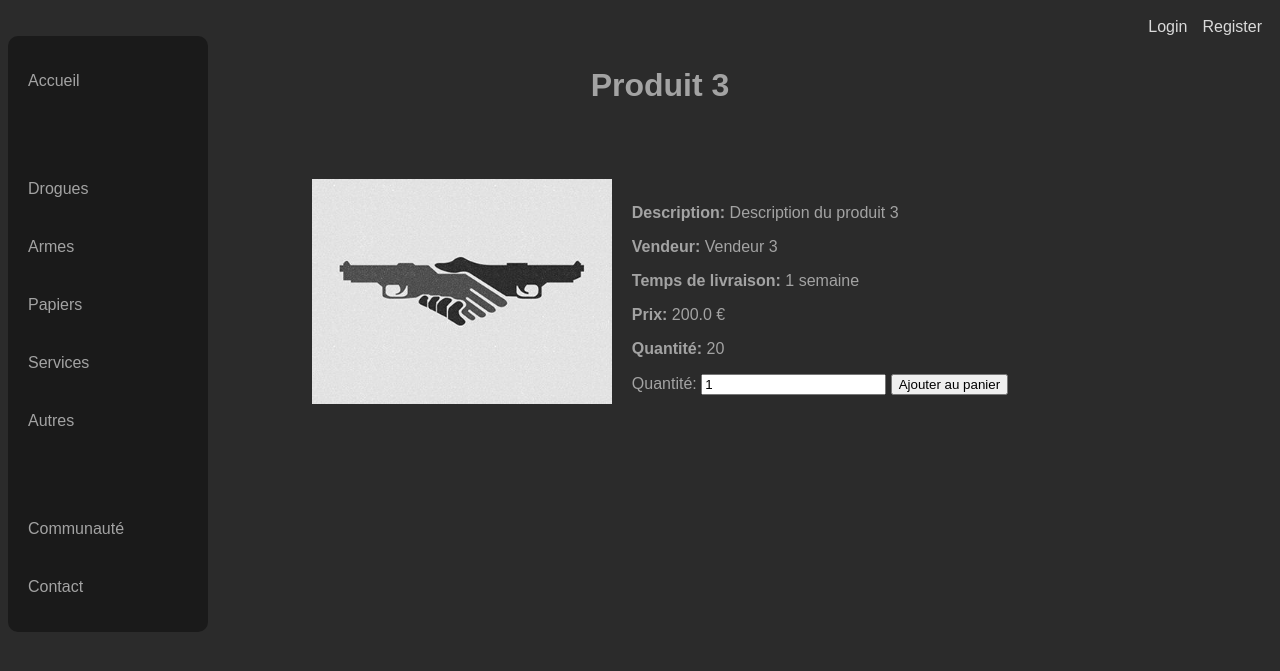
After one commit to blalf/DarkWebSite, a Flask app: page /Armes/3 in a window 1280 px wide. The commit adds this page. Shown: the top 671 px of the page. Run offline with Flask 3, Linux system fonts and the light colour scheme.

Commit message:
somes fix

```diff
--- a/app.py
+++ b/app.py
@@ -14,16 +14,22 @@ def utility_processor():
             data = load_data()
             cart_items = []
             for key, quantity in user['cart'].items():
-                category_id, product_id = map(int, key.split('_'))
-                category = next((cat for cat in data['categories'] if cat['id'] == category_id), None)
-                if category:
-                    product = next((prod for prod in category['products'] if prod['id'] == product_id), None)
-                    if product:
-                        cart_items.append({
-                            'name': product['name'],
-                            'image': product['image'],
-                            'quantity': quantity
-                        })
+                if key:  # Ensure the key is not empty
+                    try:
+                        category_id, product_id = map(int, key.split('_'))
+                        category = next((cat for cat in data['categories'] if cat['id'] == category_id), None)
+                        if category:
+                            product = next((prod for prod in category['products'] if prod['id'] == product_id), None)
+                            if product:
+                                cart_items.append({
+                                    'name': product['name'],
+                                    'image': product['image'],
+                                    'quantity': quantity,
+                                    'category_name': category['name'],
+                                    'product_id': product_id
+                                })
+                    except ValueError:
+                        continue  # Skip invalid keys
             return cart_items
         return []
     return dict(get_user_cart=get_user_cart)
@@ -78,6 +84,13 @@ def autres():
     category = next((cat for cat in data['categories'] if cat['name'] == 'Autres'), None)
     return render_template('produits.html', category=category)
 
+@app.route('/<category_name>/<product_id>')
+def product_details(category_name, product_id):
+    data = load_data()
+    category = next((cat for cat in data['categories'] if cat['name'] == category_name), None)
+    product = next((prod for prod in category['products'] if prod['id'] == int(product_id)), None)
+    return render_template('product_details.html', product=product, category=category)
+
 '''
 
     CART IMPLEMENTATION
@@ -93,8 +106,8 @@ def add_to_cart():
     if 'username' not in session:
         return json.dumps({'success': False, 'message': 'User not logged in'}), 401, {'ContentType': 'application/json'}
 
-    category_id = request.form['category_id']
-    product_id = request.form['product_id']
+    category_id = int(request.form['category_id'])
+    product_id = int(request.form['product_id'])
     quantity = int(request.form['quantity'])
 
     users = load_users()
@@ -109,13 +122,21 @@ def add_to_cart():
         else:
             user['cart'][cart_item] = quantity
 
-        save_users(users)
-        return json.dumps({'success': True, 'message': 'Item added to cart'}), 200, {'ContentType': 'application/json'}
-    else:
-        return json.dumps({'success': False, 'message': 'User not found'}), 404, {'ContentType': 'application/json'}
+        # Vérifier la quantité en stock sans la décrémenter
+        data = load_data()
+        category = next((cat for cat in data['categories'] if cat['id'] == category_id), None)
+        if category:
+            product = next((prod for prod in category['products'] if prod['id'] == product_id), None)
+            if product:
+                if 'quantity' not in product or product['quantity'] >= quantity:
+                    save_users(users)
+                    return json.dumps({'success': True, 'message': 'Item added to cart'}), 200, {'ContentType': 'application/json'}
+                else:
+                    return json.dumps({'success': False, 'message': 'Not enough stock available'}), 400, {'ContentType': 'application/json'}
+    return json.dumps({'success': False, 'message': 'User not found'}), 404, {'ContentType': 'application/json'}
 
 
-
+#TODO l'achat ajoute des item livrer ou en livraison avc une date d'achat
 #TODO : implement the cart (add to it + see it + remove from it + buy)
 #TODO : Add a route to display the product details
 #TODO : Edit the display of the products so its smoother
--- a/produits.json
+++ b/produits.json
@@ -60,7 +60,7 @@
                     "id": 5,
                     "name": "Produit 5",
                     "description": "Description du produit 5",
-                    "quantity": 30,
+                    "quantity": 0,
                     "vendor": "Vendeur 5",
                     "delivery_time": "4 jours",
                     "price": 50.0,
@@ -109,7 +109,7 @@
                     "id": 9,
                     "name": "Produit 9",
                     "description": "Description du produit 7",
-                    "quantity": 50,
+                    "quantity": 48,
                     "vendor": "Vendeur 9",
                     "delivery_time": "3 jours",
                     "price": 500.0,
--- a/static/database.json
+++ b/static/database.json
@@ -25,16 +25,15 @@
             "password": "blalf",
             "email": "blalf@gmail.fr",
             "cart": {
-                "3_5": 3,
-                "1_1": 3,
-                "4_7": 11,
-                "5_9": 2,
-                "3_6": 2,
-                "1_2": 1,
-                "2_3": 1,
+                "3_5": 35,
+                "1_1": 7,
+                "4_7": 14,
+                "5_9": 9,
+                "3_6": 4,
+                "1_2": 2,
+                "2_3": 4,
                 "2_4": 1,
-                "4_8": 1,
-                "5_10": 1
+                "4_8": 1
             },
             "credit_card_number": "3311 3313 3245 25",
             "account_balance": 0,
--- a/static/scripts.js
+++ b/static/scripts.js
@@ -68,3 +68,23 @@ document.addEventListener('DOMContentLoaded', function() {
         .catch(error => console.error('Error:', error));
     });
 });
+
+
+function addToCart(productId) {
+    const form = document.getElementById(`add-to-cart-form-${productId}`);
+    const formData = new FormData(form);
+
+    fetch('/add_to_cart', {
+        method: 'POST',
+        body: formData
+    })
+    .then(response => response.json())
+    .then(data => {
+        if (data.success) {
+            location.reload();  // Reload the current page
+        } else {
+            alert('Erreur: ' + data.message);
+        }
+    })
+    .catch(error => console.error('Error:', error));
+}
--- a/static/styles.css
+++ b/static/styles.css
@@ -250,6 +250,21 @@ a:hover {
     color: #a3a3a3;
 }
 
+.product-item {
+    position: relative;
+}
+
+.product-link {
+    display: block;
+    color: inherit;
+    text-decoration: none;
+}
+
+.add-to-cart-btn {
+    position: relative;
+    z-index: 1;
+}
+
 .product-item img {
     width: 200px; /* Set the desired width */
     height: 200px; /* Set the desired height */
@@ -354,3 +369,21 @@ a:hover {
 .creator a:hover {
     text-decoration: underline;
 }
+
+
+.product-detail {
+    display: flex;
+    justify-content: center;
+    align-items: center;
+    margin-top: 50px;
+}
+
+.product-detail img {
+    width: 300px; /* Fixed width for the image */
+    height: auto; /* Maintain aspect ratio */
+    margin-right: 20px; /* Space between image and text */
+}
+
+.product-detail div {
+    max-width: 600px; /* Limit the width of the text container */
+}
--- a/templates/base.html
+++ b/templates/base.html
@@ -58,8 +58,10 @@
             {% with cart_items = get_user_cart(session['username']) %}
                 {% for item in cart_items %}
                     <li>
-                        <img src="{{ url_for('static', filename=item.image) }}" alt="{{ item.name }}" width="50">
-                        <span>{{ item.name }} ({{ item.quantity }})</span>
+                        <a href="{{ url_for('product_details', category_name=item.category_name, product_id=item.product_id) }}">
+                            <img src="{{ url_for('static', filename=item.image) }}" alt="{{ item.name }}" width="50">
+                            {{ item.name }} ({{ item.quantity }})
+                        </a>
                     </li>
                 {% endfor %}
             {% endwith %}
--- /dev/null
+++ b/templates/product_details.html
@@ -0,0 +1,28 @@
+{% extends "base.html" %}
+
+{% block title %}DarkWebSite | {{ product.name }}{% endblock %}
+
+{% block content %}
+    <h1 class="title">{{ product.name }}</h1>
+    <div class="product-detail">
+        <img src="{{ url_for('static', filename=product.image) }}" alt="{{ product.name }}">
+        <div>
+            <p><strong>Description:</strong> {{ product.description }}</p>
+            <p><strong>Vendeur:</strong> {{ product.vendor }}</p>
+            <p><strong>Temps de livraison:</strong> {{ product.delivery_time }}</p>
+            <p><strong>Prix:</strong> {{ product.price }} €</p>
+            {% if 'quantity' in product %}
+                <p><strong>Quantité:</strong> {{ product.quantity }}</p>
+            {% endif %}
+            <form id="add-to-cart-form-{{ product.id }}" method="post">
+                <input type="hidden" name="category_id" value="{{ category.id }}">
+                <input type="hidden" name="product_id" value="{{ product.id }}">
+                <input type="hidden" name="name" value="{{ product.name }}">
+                <input type="hidden" name="image" value="{{ product.image }}">
+                <label for="quantity-{{ product.id }}">Quantité:</label>
+                <input type="number" id="quantity-{{ product.id }}" name="quantity" value="1" min="1">
+                <button type="button" onclick="addToCart({{ product.id }})">Ajouter au panier</button>
+            </form>
+        </div>
+    </div>
+{% endblock %}
```
Also changed, not shown: templates/produits.html (+4 -30 lines).
